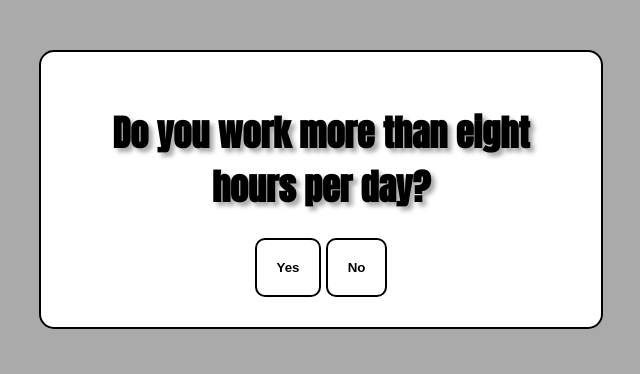
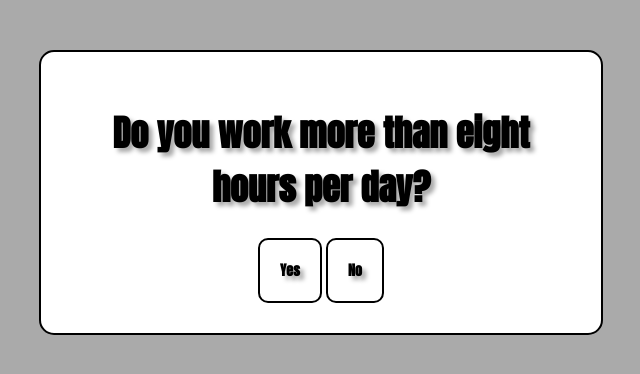
Before and after one commit to emodeca/Defunct, a PHP site: page / in a window 1280 px wide. Shown: the top 374 px of the page, without its empty margins (351-991 px from the left). Run offline with PHP 8.4, Linux system fonts and the light colour scheme.

Commit message:
Font change

```diff
--- a/break.css
+++ b/break.css
@@ -36,6 +36,9 @@ body {
     background-color:#aaa;
 }
 .button {
+  font-family: 'Anton', serif;
+  font-size: 14px;
+  text-shadow: 4px 4px 4px #aaa;
     padding:20px;
     background-color:white;
     border:2px solid black;
```
